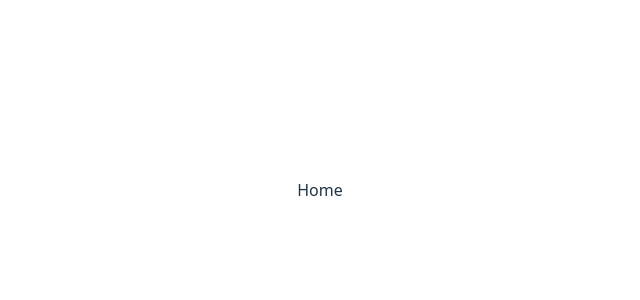
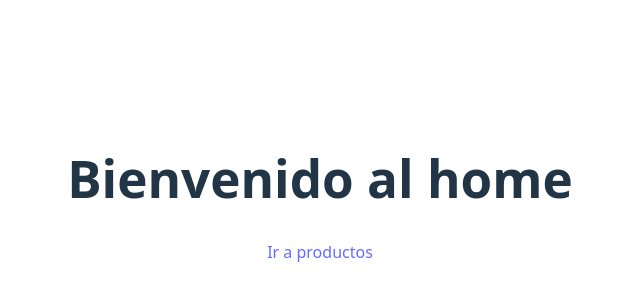
Before and after one commit to bryanribero/react_pruebas, a React (Vite) app: page / in a window 1280 px wide. Shown: the part 210-510 px from the top of the page, without its empty margins (320-960 px from the left). Built offline with nearby package versions, Linux system fonts and the light colour scheme.

Commit message:
Creacion de pages y dynamicPages para practicar creacion de paginas dinamicas con useNavigate y acceder mediante parametros

```diff
--- a/src/App.jsx
+++ b/src/App.jsx
@@ -1,14 +1,14 @@
 import { Route, Routes } from 'react-router-dom'
 import './App.css'
 import Home from './pages/Home.jsx'
-import Contador from './pages/Contador.jsx'
+import Productos from './pages/Productos.jsx'
 
 export default function App() {
   return (
     <>
       <Routes>
         <Route path="/" element={<Home />} />
-        <Route path="/contador" element={<Contador />} />
+        <Route path="/productos" element={<Productos />} />
       </Routes>
     </>
   )
--- a/src/pages/Home.jsx
+++ b/src/pages/Home.jsx
@@ -1,3 +1,10 @@
+import { Link } from 'react-router-dom'
+
 export default function Home() {
-  return <div>Home</div>
+  return (
+    <div>
+      <h1>Bienvenido al home</h1>
+      <Link to={'/productos'}>Ir a productos</Link>
+    </div>
+  )
 }
```
Also changed, not shown: src/dynamicPages/ProductoInfo.jsx (added), src/pages/Productos.jsx (added).
